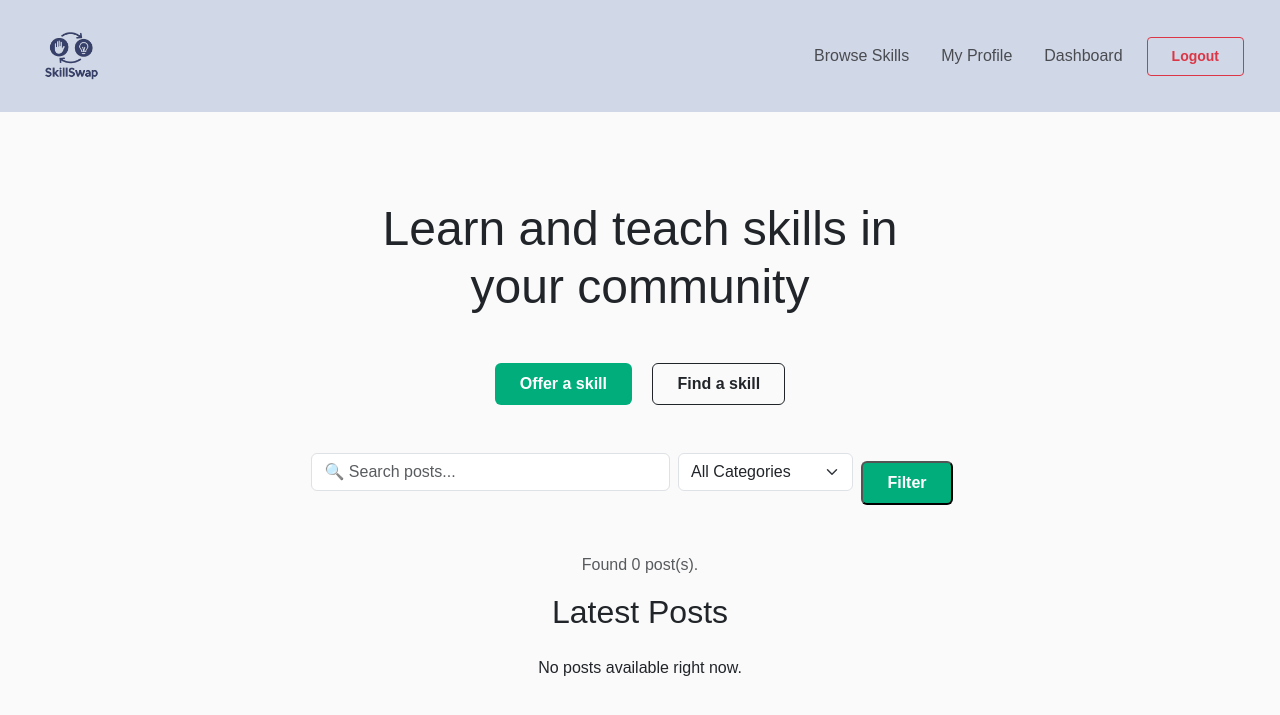
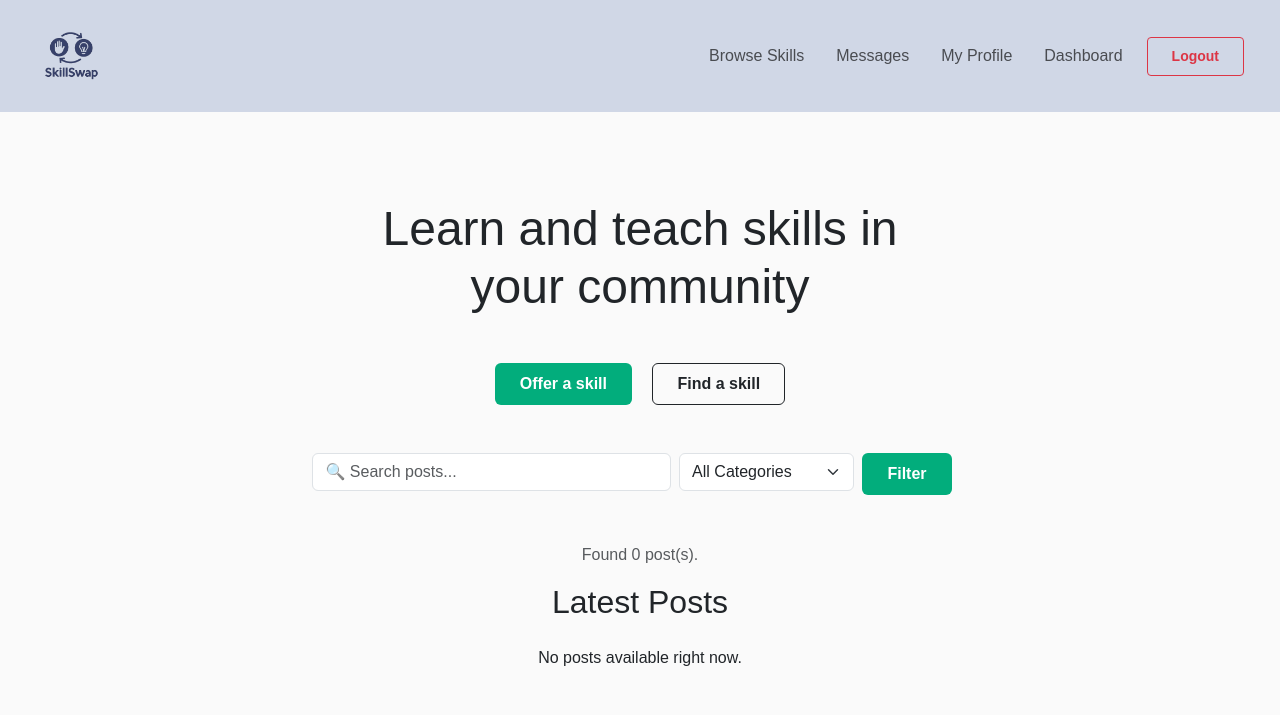
Before and after one commit to d3noDL/dj_skillswap, a Django app: page / in a window 1280 px wide. Shown: the top 715 px of the page. Run offline with Django 5.2, Linux system fonts and the light colour scheme; the visitor is signed in with stand-in values (Sample User, id 1); data that the repository does not hold is empty; some libraries are stand-ins or nearby versions.

Commit message:
feat: add Messages link to navigation and update button style on home page

```diff
--- a/templates/base.html
+++ b/templates/base.html
@@ -30,6 +30,9 @@
             <a class="nav-link me-3" href="{% url 'dj_skillswap_app:post_list' %}">Browse Skills</a>
           </li>
           <li class="nav-item">
+            <a class="nav-link me-3" href="{% url 'dj_skillswap_app:inbox' %}">Messages</a>
+          </li>
+          <li class="nav-item">
             <a class="nav-link me-3" href="{% url 'dj_skillswap_app:view_profile' %}">My Profile</a>
           </li>
           {% if user.is_superuser %}
@@ -51,7 +54,7 @@
               href="{% url 'dj_skillswap_app:signup' %}">Signup</a>
           </li>
           <li class="nav-item">
-            <a class="nav-link btn btn-outline-primary btn-sm  px-4 py-2 fw-semibold"
+            <a class="btn btn-outline-primary btn-sm  px-4 py-2 fw-semibold"
               href="{% url 'dj_skillswap_app:login' %}">Login</a>
           </li>
           {% endif %}
--- a/templates/core/home.html
+++ b/templates/core/home.html
@@ -25,8 +25,8 @@
           {% endfor %}
         </select>
       </div>
-      <div class="col-md-auto mt-3">
-        <button type="submit" class="rounded filter-button px-4 py-2 me-3 fw-semibold"
+      <div class="col-md-auto ">
+        <button type="submit" class="btn custom-offer-btn me-3 px-4 py-2 fw-semibold"
           style="background-color: #02ad7c; color: white;">Filter</button>
       </div>
     </div>
```
